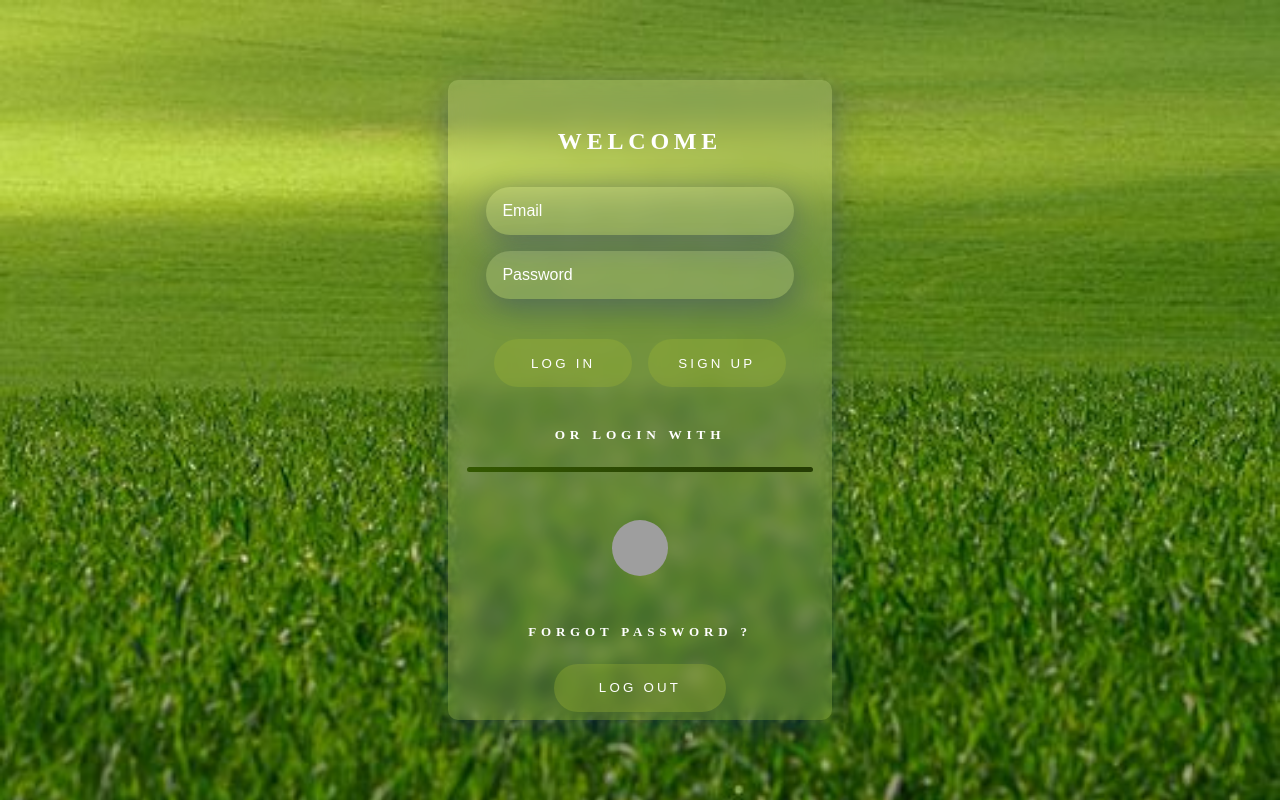
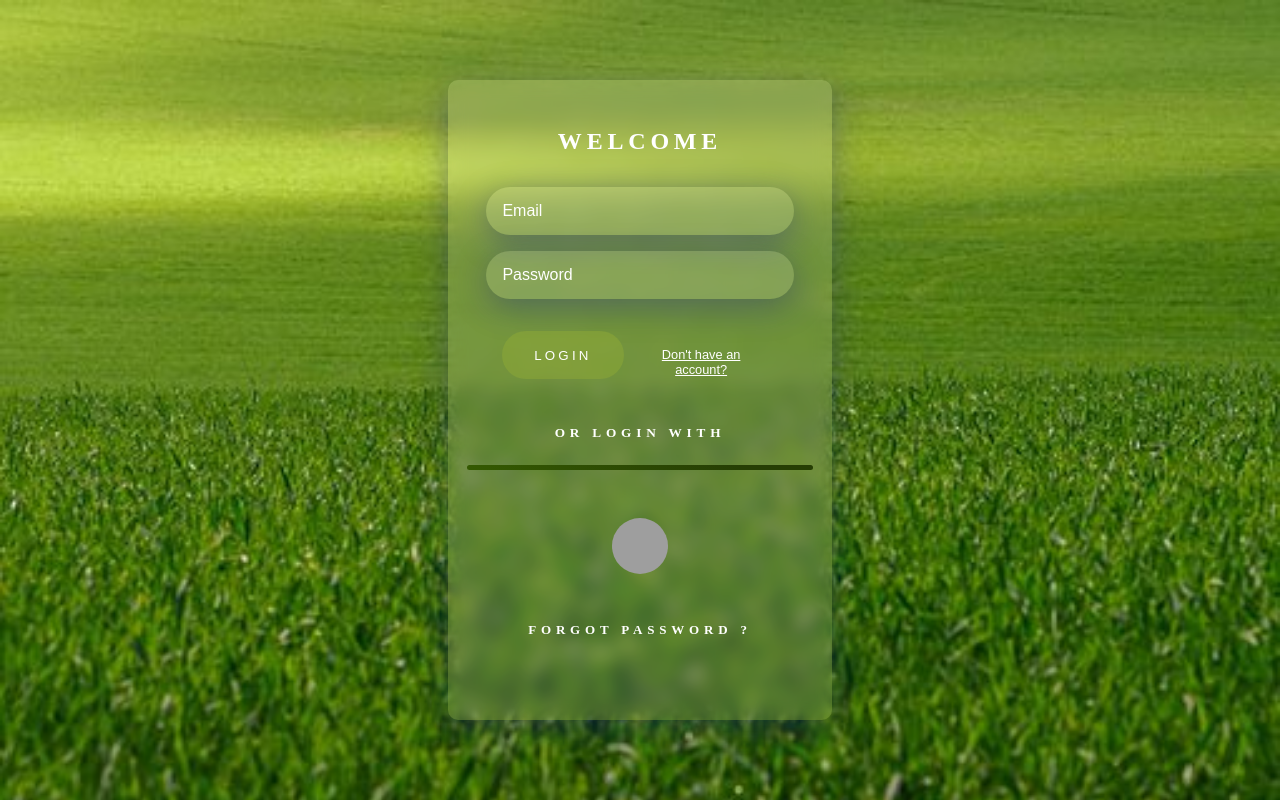
Before and after one commit to Archivaldi/account-test, a React (Create React App) app in the folder client/: page / in a window 1280 px wide. Built offline with nearby package versions, Linux system fonts and the light colour scheme; no server answers; grey boxes are pictures that could not be loaded.

Commit message:
signup button

```diff
--- /dev/null
+++ b/client/src/components/SwitchMode.jsx
@@ -0,0 +1,26 @@
+import React from "react";
+import Button from "./Button";
+import styled from "styled-components";
+
+const SwitchMode = ({mode, setMode, submit}) => {
+    return (
+        <CustomSwitch>
+            <Button submit={submit} content={mode === 'login' ? "Login" : "Sign Up"} />
+            <div style={{ margin: '1rem', display: 'flex', alignItems: 'center', justifyContent: 'center', width: "45%", textDecoration: "underline" }}>
+                <button onClick={() => setMode(mode === "login" ? "signup" : 'login')} style={{ width: '100%', border: 'none', color: 'white', background: 'none', fontSize: '0.8rem', cursor: 'pointer' }}>
+                  {mode === "login" ?  "Don't have an account?" : "Have an account?"}
+
+                </button>
+            </div>
+        </CustomSwitch>
+    )
+};
+
+const CustomSwitch = styled.div`
+    width: 90%;
+    display: flex;
+    alignItems: center;
+    justifyContent: space-between;
+`;
+
+export default SwitchMode;
--- a/client/src/pages/Login.jsx
+++ b/client/src/pages/Login.jsx
@@ -8,6 +8,7 @@ import Input from "../components/Input";
 import Button from "../components/Button";
 import Icon from "../components/Icon";
 import { Hr, LoginWith, WelcomeText, ForgotPassword } from "../styles/Helpers";
+import SwitchMode from "../components/SwitchMode";
 
 axios.defaults.withCredentials = true;
 
@@ -17,6 +18,7 @@ const Login = (props) => {
     const [error, setError] = useState(undefined);
     const [user, setUser] = useState(null);
     const axiosJWT = axios.create();
+    const [mode, setMode] = useState("login");
 
     axiosJWT.interceptors.request.use(
         async (config) => {
@@ -98,9 +100,8 @@ const Login = (props) => {
                 <Input setEmail={setEmail} setPassword={setPassword} value={email} id="email" type="text" placeholder="Email" />
                 <Input setEmail={setEmail} setPassword={setPassword} value={password} id="password" type="password" placeholder="Password" />
             </InputContainer>
-            <ButtonContainer className="buttonContainer">
-                <Button submit={submit} content={"Log In"} />
-                <Button content={"Sign Up"} />
+            <ButtonContainer>
+                <SwitchMode mode={mode} setMode={setMode} submit={submit}/>
             </ButtonContainer>
             <LoginWith>or Login With</LoginWith>
             <Hr />
@@ -116,16 +117,6 @@ const Login = (props) => {
                 </Icon>
             </IconContainer>
             <ForgotPassword>Forgot password ?</ForgotPassword>
-            {user && <div>
-                {
-                    <div>
-                        <p style={{display: 'block'}}>{user.email}</p>
-                        <p style={{display: 'block'}}>{user.id}</p>
-                        <p style={{display: 'block'}}>{user.accessToken}</p>
-                    </div>
-                }
-            </div>}
-            <Button submit={logout} content={"Log out"} />
         </MainContainer>
     );
 };
--- a/client/src/styles/Containers.js
+++ b/client/src/styles/Containers.js
@@ -19,15 +19,6 @@ export const MainContainer = styled.div`
         height: 95vh;
         letter-spacing: 0.1rem;
 
-        .buttonContainer {
-            flex-direction: column;
-        };
-
-        .btn {
-            width: 100%;
-            margin: 0.5rem;
-        }
-
         hr {
             margin-bottom: 0.3rem;
         }
@@ -42,15 +33,6 @@ export const MainContainer = styled.div`
         height: 95vh;
         letter-spacing: 0.1rem;
 
-        .buttonContainer {
-            flex-direction: column;
-        };
-
-        .btn {
-            width: 100%;
-            margin: 0.5rem;
-        }
-
         h4 {
             font-size: small;
         }
@@ -59,28 +41,11 @@ export const MainContainer = styled.div`
     @media only screen and (min-width: 411px) {
         width: 80vw;
         height: 90vh;
-
-        .buttonContainer {
-            flex-direction: column;
-        };
-
-        .btn {
-            width: 100%;
-            margin: 0.5rem;
-        }
     }
 
     @media only screen and (min-width: 470px) {
         width: 80vw;
         height: 95vh;
-
-        .buttonContainer {
-            flex-direction: row;
-        };
-
-        .btn {
-            width: 45%;
-        }
     }
 
     @media only screen and (min-width: 611px) {
@@ -113,9 +78,8 @@ export const ButtonContainer = styled.div`
     margin: 1rem 0 2rem 0;
     width: 80%;
     display: flex;
-    flex-direction: row;
     align-items: center;
-    justify-content: space-around;
+    justify-content: center;
 `;
 
 export const IconContainer = styled.div`
--- a/client/src/utils/auth.js
+++ b/client/src/utils/auth.js
@@ -4,7 +4,6 @@ axios.defaults.withCredentials = true;
 export const refreshToken = async (user, setUser, setError) => {
     try {
         const response = await axios.post("http://localhost:8080/user/refresh", { withCredentials: true });
-        console.log(response.data.user.email);
         if (response.data.success) {
             setUser({
                 email: response.data.user.email,
```
